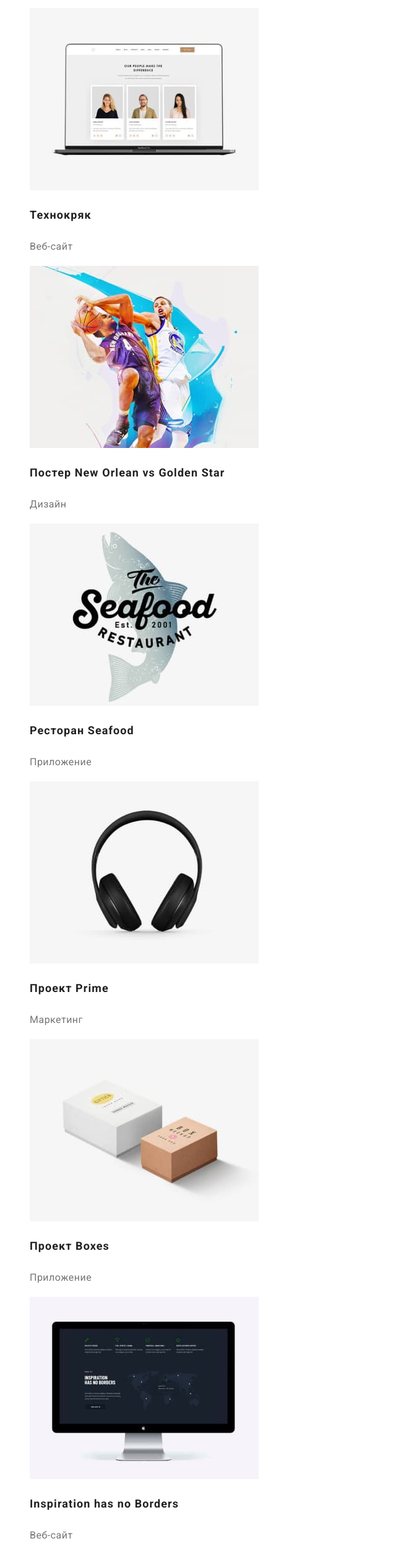
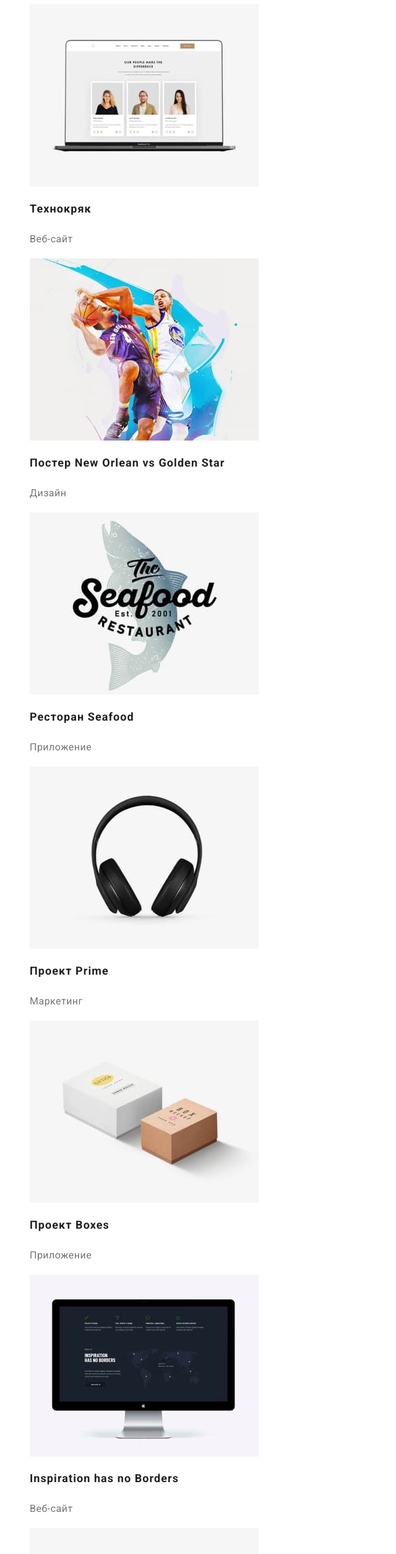
Before and after one commit to YurChu/goit-markup-hw-03, a plain HTML site: page portfolio.html in a window 1280 px wide. Shown: the part 292-2800 px from the top of the page at 62% size, without its empty margins (0-640 px from the left). Drawn offline with Linux system fonts and the light colour scheme.

Commit message:
portfolio edited
.body {    --- replaced -->   body {
deleted div's
added <a..> to  inside <ul>
in stylessheet deleted font-weight: normal

```diff
--- a/css/styles.css
+++ b/css/styles.css
@@ -18,8 +18,10 @@
   --portfolio-btn-color: #f5f4fa;
 }
 
-.body {
+body {
   font-family: var(--primary-font-family);
+  font-size: 14px;
+  letter-spacing: 0.03em;
   color: var(--primary-text-color-dark);
   background-color: var(--body-background-color);
 }
@@ -113,7 +115,6 @@
   text-transform: uppercase;
 }
 .qualities-text {
-  font-weight: normal;
   font-size: 14px;
   line-height: 1.71;
   letter-spacing: 0.03em;
@@ -145,7 +146,6 @@
   letter-spacing: 0.03em;
 }
 .person-position {
-  font-weight: normal;
   font-size: 16px;
   line-height: 19px;
   text-align: center;
@@ -163,7 +163,6 @@
   font-style: normal;
 }
 .contact-address-link {
-  font-weight: normal;
   font-size: 14px;
   line-height: 1.71;
   letter-spacing: 0.03em;
@@ -198,6 +197,7 @@
   font-size: 18px;
   line-height: 2;
   letter-spacing: 0.06em;
+  color: var(--primary-text-color-dark);
 }
 .portfolio-item-description {
   font-size: 16px;
--- a/portfolio.html
+++ b/portfolio.html
@@ -13,7 +13,7 @@
     <link rel="stylesheet" href="./css/styles.css">
 </head>
 
-<body class="body">
+<body>
     <header>
         <nav>
             <!--Логотип студії-->
@@ -43,6 +43,9 @@
 
     <main>
         <section>
+            <!-- Прихований заголовок з коротким описом -->
+            <h1 hidden>Портфолио WebStudio: наши проекты</h1>
+
             <!-- Список із кнопками : -->
             <ul class="list">
                 <li><button class="portfolio-btn" type="button">Все</button></li>
@@ -54,67 +57,67 @@
             <!-- список проектів : -->
             <ul class="list">
                 <li>
-                    <div>
+                    <a class="link" href="">
                         <img src="./images/p-technokriak.jpg" width="370" alt="Технокряк">
-                        <h3 class="portfolio-item-title">Технокряк</h3>
+                        <h2 class="portfolio-item-title">Технокряк</h2>
                         <p class="portfolio-item-description">Веб-сайт</p>
-                    </div>
+                    </a>
                 </li>
                 <li>
-                    <div>
+                    <a class="link" href="">
                         <img src="./images/p-neworlean.jpg" width="370" alt="Постер New Orlean vs Golden Star">
-                        <h3 class="portfolio-item-title">Постер New Orlean vs Golden Star</h3>
+                        <h2 class="portfolio-item-title">Постер New Orlean vs Golden Star</h2>
                         <p class="portfolio-item-description">Дизайн</p>
-                    </div>
+                    </a>
                 </li>
                 <li>
-                    <div>
+                    <a class="link" href="">
                         <img src="./images/p-seafood.jpg" width="370" alt="Ресторан Seafood">
-                        <h3 class="portfolio-item-title">Ресторан Seafood</h3>
+                        <h2 class="portfolio-item-title">Ресторан Seafood</h2>
                         <p class="portfolio-item-description">Приложение</p>
-                    </div>
+                    </a>
                 </li>
                 <li>
-                    <div>
+                    <a class="link" href="">
                         <img src="./images/p-prime.jpg" width="370" alt="Проект Prime">
-                        <h3 class="portfolio-item-title">Проект Prime</h3>
+                        <h2 class="portfolio-item-title">Проект Prime</h2>
                         <p class="portfolio-item-description">Маркетинг</p>
-                    </div>
+                    </a>
                 </li>
                 <li>
-                    <div>
+                    <a class="link" href="">
                         <img src="./images/p-boxes.jpg" width="370" alt="Проект Boxes">
-                        <h3 class="portfolio-item-title">Проект Boxes</h3>
+                        <h2 class="portfolio-item-title">Проект Boxes</h2>
                         <p class="portfolio-item-description">Приложение</p>
-                    </div>
+                    </a>
                 </li>
                 <li>
-                    <div>
+                    <a class="link" href="">
                         <img src="./images/p-inspir.jpg" width="370" alt="Inspiration has no Borders">
-                        <h3 class="portfolio-item-title">Inspiration has no Borders</h3>
+                        <h2 class="portfolio-item-title">Inspiration has no Borders</h2>
                         <p class="portfolio-item-description">Веб-сайт</p>
-                    </div>
+                    </a>
                 </li>
                 <li>
-                    <div>
+                    <a class="link" href="">
                         <img src="./images/p-limedit.jpg" width="370" alt="Издание Limited Edition">
-                        <h3 class="portfolio-item-title">Издание Limited Edition</h3>
+                        <h2 class="portfolio-item-title">Издание Limited Edition</h2>
                         <p class="portfolio-item-description">Дизайн</p>
-                    </div>
+                    </a>
                 </li>
                 <li>
-                    <div>
+                    <a class="link" href="">
                         <img src="./images/p-lab.jpg" width="370" alt="Проект LAB">
-                        <h3 class="portfolio-item-title">Проект LAB</h3>
+                        <h2 class="portfolio-item-title">Проект LAB</h2>
                         <p class="portfolio-item-description">Маркетинг</p>
-                    </div>
+                    </a>
                 </li>
                 <li>
-                    <div>
+                    <a class="link" href="">
                         <img src="./images/p-growing.jpg" width="370" alt="Growing Business">
-                        <h3 class="portfolio-item-title">Growing Business</h3>
+                        <h2 class="portfolio-item-title">Growing Business</h2>
                         <p class="portfolio-item-description">Приложение</p>
-                    </div>
+                    </a>
                 </li>
             </ul>
         </section>
```
Also changed, not shown: index.html (+1 -1 lines).
